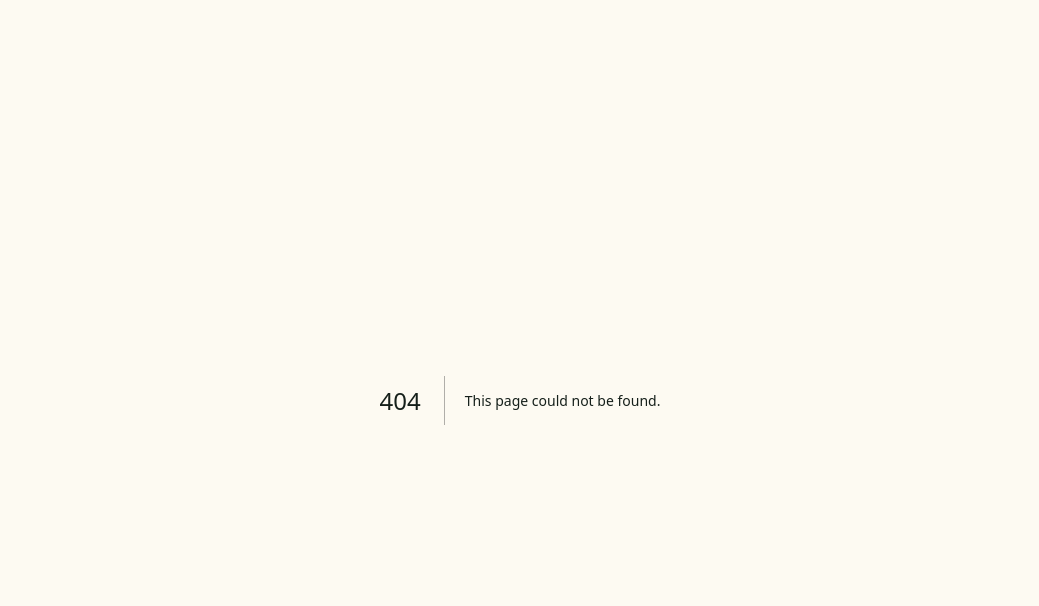
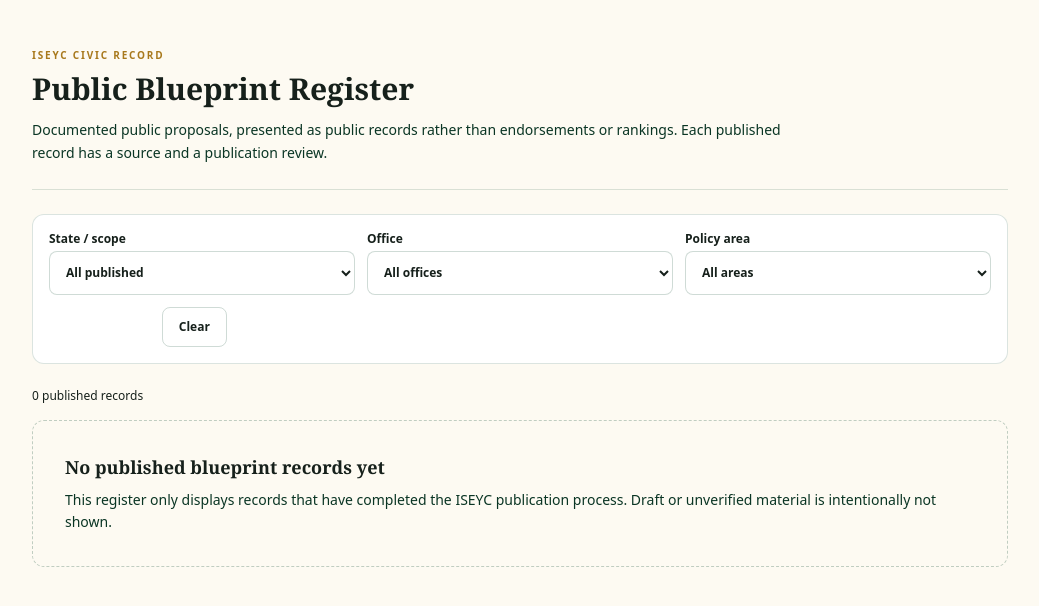
Before and after one commit to mrzulqarnainnadabo/2027-street-mandate, a Next.js app: page /blueprints in a window 1280 px wide. Before the commit this address had no page. Shown: the top 606 px of the page, without its empty margins (120-1159 px from the left). Built offline with nearby package versions, Linux system fonts and the light colour scheme.

Commit message:
feat: app/blueprints/page.tsx

```diff
--- /dev/null
+++ b/app/blueprints/page.tsx
@@ -0,0 +1,102 @@
+import type { Metadata } from "next";
+import Link from "next/link";
+import { getPublishedBlueprints } from "@/lib/civic-record/fetch-published-blueprints";
+import { CIVIC_RECORD_DUTY_OPTIONS } from "@/lib/civic-record/duties";
+
+export const metadata: Metadata = {
+  title: "Public Blueprint Register | ISEYC",
+  description: "A neutral public record of documented proposals from public office seekers.",
+};
+
+type Props = { searchParams: Promise<{ state?: string; office?: string; duty?: string }> };
+
+export default async function BlueprintsPage({ searchParams }: Props) {
+  const params = await searchParams;
+  const data = await getPublishedBlueprints({
+    state: params.state,
+    office: params.office,
+    duty: params.duty,
+  });
+
+  const offices = Array.from(new Set(data.proposals.map((p) => p.officeSought))).sort();
+  const states = Array.from(new Set(data.proposals.map((p) => p.geographyScope))).sort();
+  const duties = Array.from(new Set(data.proposals.map((p) => p.dutyOrPolicyArea))).sort();
+
+  return (
+    <main className="mx-auto min-h-screen max-w-5xl px-4 py-8 sm:px-6 sm:py-12">
+      <header className="border-b border-forest-500/15 pb-6">
+        <p className="text-[10px] font-bold uppercase tracking-[0.18em] text-gold-600">ISEYC Civic Record</p>
+        <h1 className="mt-2 font-display text-3xl font-bold text-forest-900">Public Blueprint Register</h1>
+        <p className="mt-3 max-w-3xl text-sm leading-relaxed text-forest-700">
+          Documented public proposals, presented as public records rather than endorsements or rankings.
+          Each published record has a source and a publication review.
+        </p>
+      </header>
+
+      <section className="mt-6 rounded-xl border border-forest-500/15 bg-white p-4">
+        <form className="grid gap-3 sm:grid-cols-3" method="get">
+          <label className="text-xs font-semibold text-forest-800">
+            State / scope
+            <select name="state" defaultValue={params.state || ""} className="mt-1 min-h-11 w-full rounded-lg border border-forest-500/20 bg-white px-3">
+              <option value="">All published</option>
+              {states.map((s) => <option key={s} value={s}>{s}</option>)}
+            </select>
+          </label>
+          <label className="text-xs font-semibold text-forest-800">
+            Office
+            <select name="office" defaultValue={params.office || ""} className="mt-1 min-h-11 w-full rounded-lg border border-forest-500/20 bg-white px-3">
+              <option value="">All offices</option>
+              {offices.map((o) => <option key={o} value={o}>{o}</option>)}
+            </select>
+          </label>
+          <label className="text-xs font-semibold text-forest-800">
+            Policy area
+            <select name="duty" defaultValue={params.duty || ""} className="mt-1 min-h-11 w-full rounded-lg border border-forest-500/20 bg-white px-3">
+              <option value="">All areas</option>
+              {(duties.length ? duties : CIVIC_RECORD_DUTY_OPTIONS.map((d) => d.id)).map((d) => <option key={d} value={d}>{d}</option>)}
+            </select>
+          </label>
+          <div className="sm:col-span-3 flex gap-2">
+            <button className="min-h-10 rounded-lg bg-forest-800 px-4 text-xs font-bold text-white" type="submit">Apply filters</button>
+            <Link href="/blueprints" className="flex min-h-10 items-center rounded-lg border border-forest-500/20 px-4 text-xs font-semibold text-forest-800">Clear</Link>
+          </div>
+        </form>
+      </section>
+
+      <div className="mt-6 flex items-center justify-between text-xs text-forest-600">
+        <span>{data.total} published record{data.total === 1 ? "" : "s"}</span>
+        {data.truncated ? <span>Showing the current public record window.</span> : null}
+      </div>
+
+      {data.total === 0 ? (
+        <section className="mt-4 rounded-xl border border-dashed border-forest-500/25 bg-cream/50 p-8">
+          <h2 className="font-display text-lg font-bold text-forest-900">No published blueprint records yet</h2>
+          <p className="mt-2 text-sm leading-relaxed text-forest-700">
+            This register only displays records that have completed the ISEYC publication process.
+            Draft or unverified material is intentionally not shown.
+          </p>
+        </section>
+      ) : (
+        <section className="mt-4 grid gap-4">
+          {data.proposals.map((p) => (
+            <article key={p.id} className="rounded-xl border border-forest-500/15 bg-white p-5">
+              <div className="flex flex-wrap gap-2 text-[10px] font-bold uppercase tracking-wide text-forest-500">
+                <span>{p.officeSought}</span><span>·</span><span>{p.dutyOrPolicyArea}</span><span>·</span><span>Version {p.version}</span>
+              </div>
+              <h2 className="mt-2 font-display text-xl font-bold text-forest-900">{p.actorDisplayName}</h2>
+              <p className="mt-2 text-sm leading-relaxed text-forest-800">{p.proposalText}</p>
+              <div className="mt-4 flex flex-wrap gap-x-4 gap-y-2 text-xs text-forest-600">
+                <span>Source: {p.statementClass.replaceAll("_", " ")}</span>
+                <span>{p.sourceDate}</span>
+                <span>Verification: {p.verification}</span>
+              </div>
+              <Link href={`/blueprints/${p.id}`} className="mt-4 inline-flex min-h-10 items-center rounded-lg border border-forest-500/20 px-4 text-xs font-bold text-forest-800">
+                View public record
+              </Link>
+            </article>
+          ))}
+        </section>
+      )}
+    </main>
+  );
+}
```
